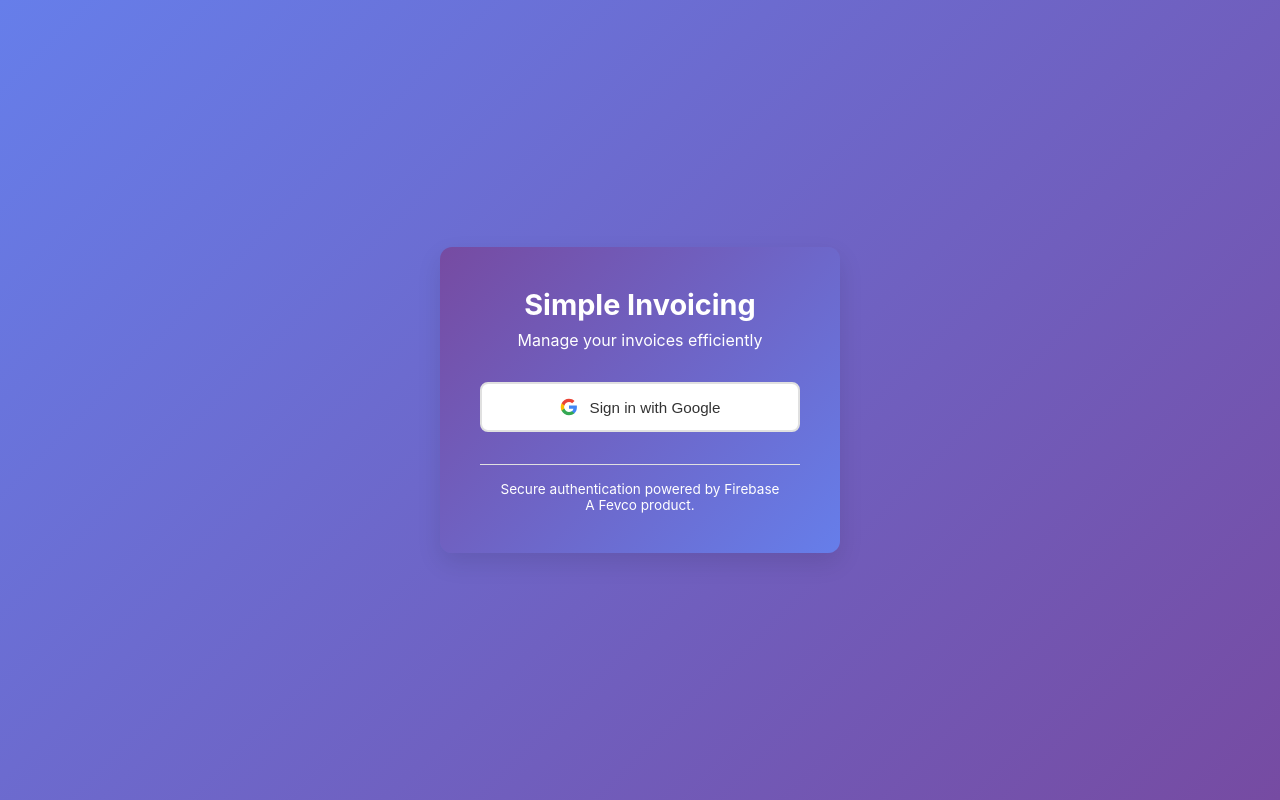
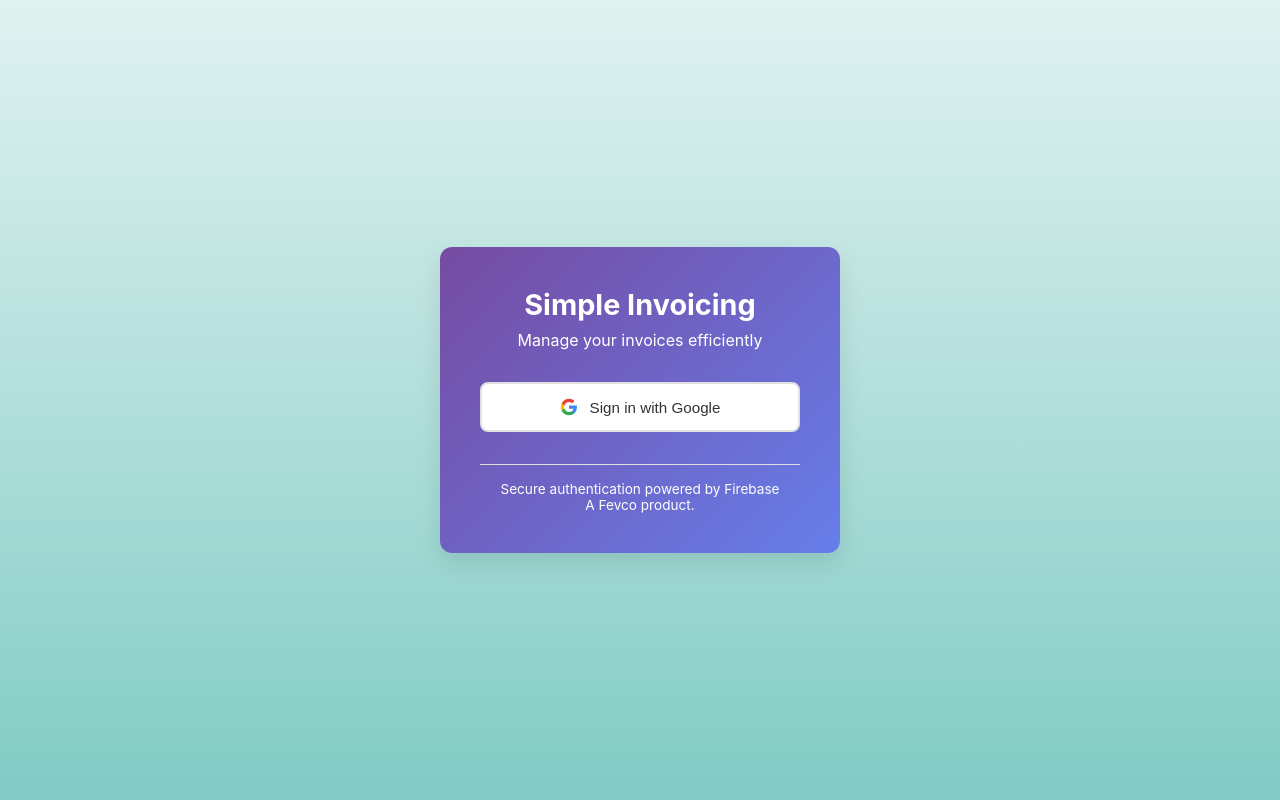
Before and after one commit to catbarber/fevco-invoice, a React (Vite) app: page / in a window 1280 px wide. Built offline with nearby package versions, Linux system fonts and the light colour scheme; no server answers.

Commit message:
updated css

```diff
--- a/src/styles/Login.css
+++ b/src/styles/Login.css
@@ -4,7 +4,7 @@
   display: flex;
   align-items: center;
   justify-content: center;
-  background: linear-gradient(135deg, #667eea 0%, #764ba2 100%);
+  background: linear-gradient(to bottom, #e0f2f1 0%, #b2dfdb 50%, #80cbc4 100%);
   padding: 1rem;
 }
 
```
